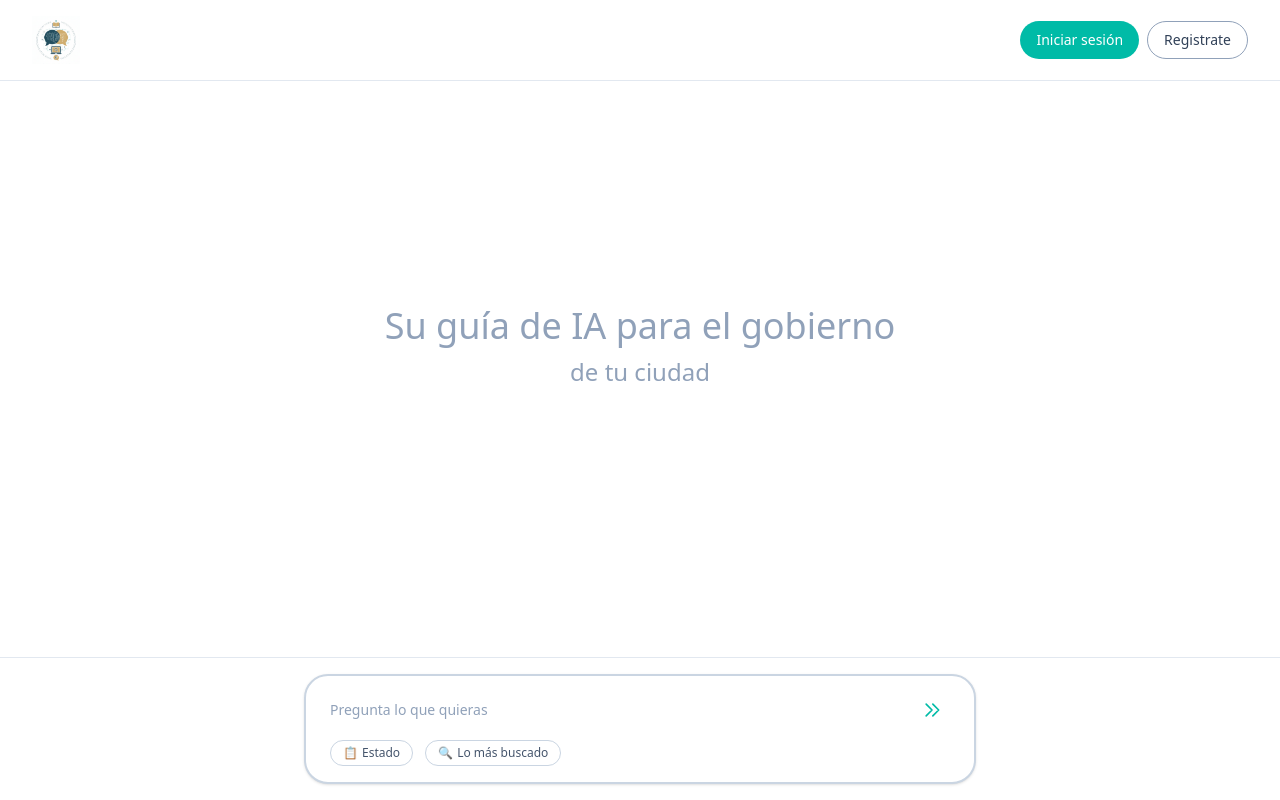
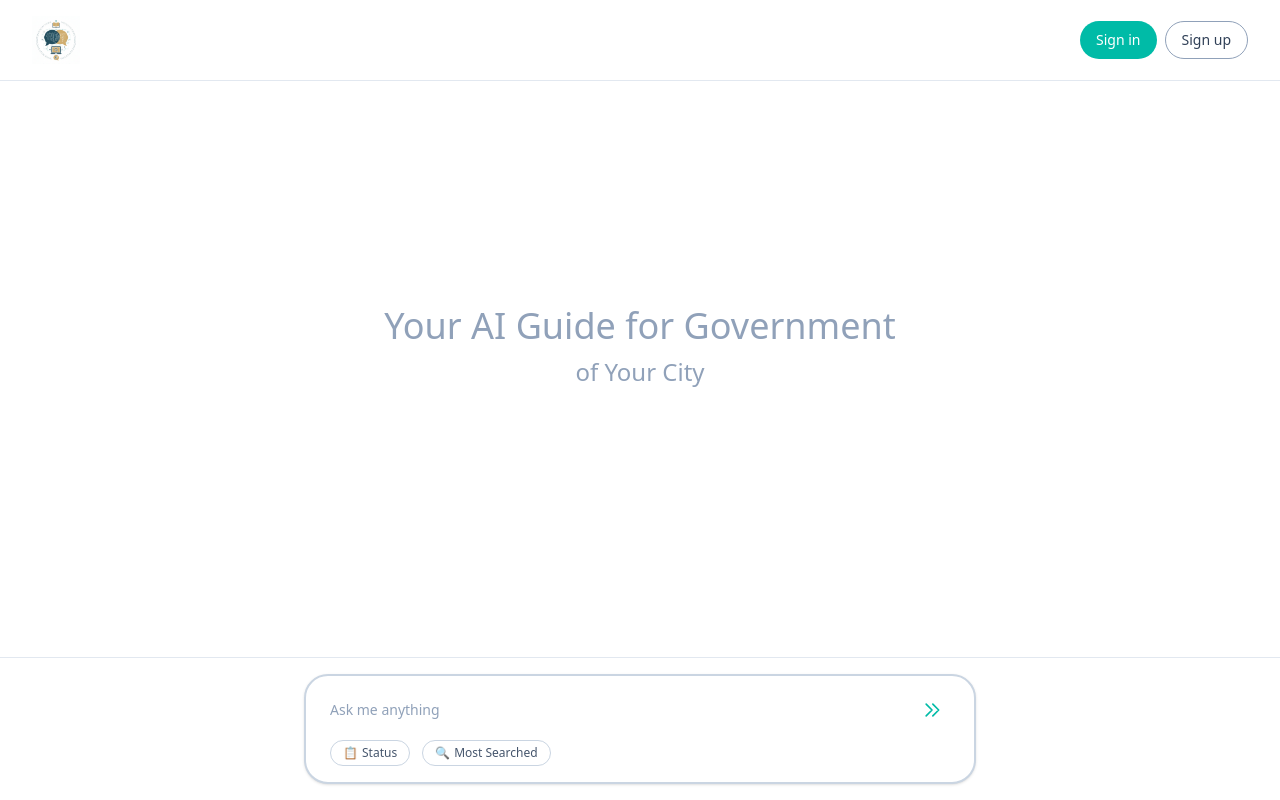
Before and after one commit to luiscm17/minka-link, a React (Vite) app in the folder ChatWeb/: page / in a window 1280 px wide. Built offline with nearby package versions, Linux system fonts and the light colour scheme.

Commit message:
traducción de textos al inglés en varias páginas y componentes

```diff
--- a/ChatWeb/src/pages/Home.jsx
+++ b/ChatWeb/src/pages/Home.jsx
@@ -26,7 +26,7 @@ function Home() {
       setTimeout(() => {
         setMessages((prev) => [
           ...prev,
-          { text: "Procesando tu pregunta...", sender: "bot" },
+          { text: "Processing your question...", sender: "bot" },
         ]);
       }, 1000);
     }
@@ -54,10 +54,10 @@ function Home() {
           <div className="h-full flex flex-col items-center justify-center px-4">
             <div className="text-center mb-12">
               <h1 className="text-4xl font-light text-slate-400 leading-tight">
-                Su guía de IA para el gobierno
+                Your AI Guide for Government
               </h1>
               <p className="text-2xl font-light text-slate-400 mt-2">
-                de tu ciudad
+                of Your City
               </p>
             </div>
           </div>
@@ -97,7 +97,7 @@ function Home() {
                 value={input}
                 onChange={(e) => setInput(e.target.value)}
                 onKeyPress={(e) => e.key === "Enter" && handleSend()}
-                placeholder="Pregunta lo que quieras"
+                placeholder="Ask me anything"
                 className="flex-1 outline-none text-slate-700 placeholder-slate-400 text-sm"
                 autoFocus
               />
--- a/ChatWeb/src/pages/Page404.jsx
+++ b/ChatWeb/src/pages/Page404.jsx
@@ -19,10 +19,10 @@ function Page404() {
         </div>
         <div className="flex gap-2">
           <button className="px-4 py-2 bg-teal-500 text-white rounded-full text-sm font-medium hover:bg-teal-600 transition">
-            Iniciar sesión
+            Sign in
           </button>
           <button className="px-4 py-2 border border-slate-400 text-slate-700 rounded-full text-sm font-medium hover:bg-white transition">
-            Registrate
+            Sign up
           </button>
         </div>
       </div>
@@ -33,15 +33,15 @@ function Page404() {
           {/* Número 404 grande */}
           <h1 className="text-8xl font-bold text-teal-500 mb-4">404</h1>
 
-          {/* Título */}
+          {/* Title */}
           <h2 className="text-4xl font-light text-slate-700 mb-2">
-            Página no encontrada
+            Page Not Found
           </h2>
 
-          {/* Descripción */}
+          {/* Description */}
           <p className="text-lg text-slate-500 mb-8 max-w-md mx-auto">
-            Lo sentimos, la página que buscas no existe o fue movida. Vuelve al
-            inicio para continuar explorando.
+            Sorry, the page you're looking for doesn't exist or has been moved.
+            Go back to the home page to continue exploring.
           </p>
 
           {/* Botón de regreso */}
@@ -49,7 +49,7 @@ function Page404() {
             onClick={() => navigate("/")}
             className="px-8 py-3 bg-teal-500 text-white rounded-full font-medium hover:bg-teal-600 transition shadow-md hover:shadow-lg"
           >
-            Volver al inicio
+            Back to Home
           </button>
 
           {/* Decoración */}
--- a/ChatWeb/src/ui/BtnBuscado.jsx
+++ b/ChatWeb/src/ui/BtnBuscado.jsx
@@ -4,7 +4,7 @@ function BtnBuscado() {
   return (
     <>
       <button className="px-3 py-1 border border-slate-300 rounded-full text-xs text-slate-600 hover:bg-slate-50 transition flex items-center gap-1 cursor-pointer">
-        <span>🔍</span> Lo más buscado
+        <span>🔍</span> Most Searched
       </button>
     </>
   );
--- a/ChatWeb/src/ui/BtnEstado.jsx
+++ b/ChatWeb/src/ui/BtnEstado.jsx
@@ -4,7 +4,7 @@ function BtnEstado() {
   return (
     <>
       <button className="px-3 py-1 border border-slate-300 rounded-full text-xs text-slate-600 hover:bg-slate-50 transition flex items-center gap-1 cursor-pointer">
-        <span>📋</span> Estado
+        <span>📋</span> Status
       </button>
     </>
   );
--- a/ChatWeb/src/ui/BtnInisiaSesion.jsx
+++ b/ChatWeb/src/ui/BtnInisiaSesion.jsx
@@ -2,8 +2,8 @@ import React from "react";
 
 function BtnInisiaSesion() {
   return (
-    <button className="px-4 py-2 bg-teal-500 text-white rounded-full text-sm font-medium hover:bg-teal-600 transition cursor-pointer">
-      Iniciar sesión
+    <button className="px-4 py-2 bg-teal-500 text-white rounded-full text-sm font-medium hover:bg-teal-600 transition">
+      Sign in
     </button>
   );
 }
--- a/ChatWeb/src/ui/BtnRegitro.jsx
+++ b/ChatWeb/src/ui/BtnRegitro.jsx
@@ -3,8 +3,8 @@ import React from "react";
 function BtnRegitro() {
   return (
     <>
-      <button className="px-4 py-2 border border-slate-400 text-slate-700 rounded-full text-sm font-medium hover:bg-white transition cursor-pointer">
-        Registrate
+      <button className="px-4 py-2 border border-slate-400 text-slate-700 rounded-full text-sm font-medium hover:bg-white transition">
+        Sign up
       </button>
     </>
   );
```
